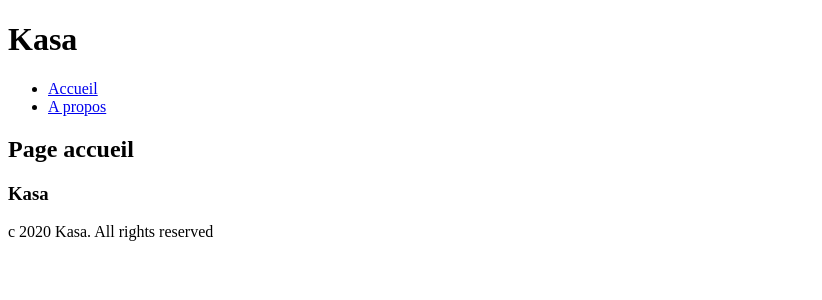
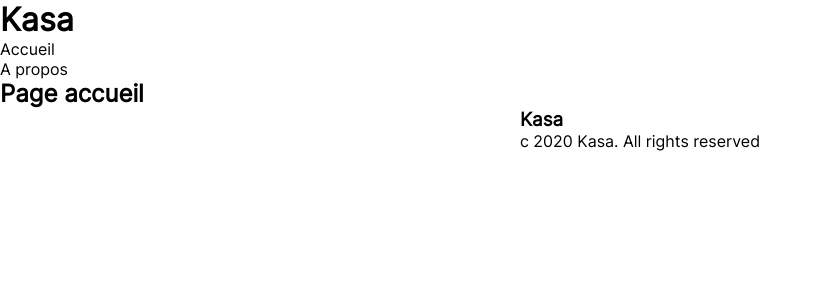
Before and after one commit to Juju8888A/OC-Kasa, a React (Create React App) app: page / in a window 1280 px wide. Shown: the top 300 px of the page, without its empty margins (0-822 px from the left). Built offline with nearby package versions, Linux system fonts and the light colour scheme.

Commit message:
structuration des fichiers sass, création des settings de base

```diff
--- /dev/null
+++ b/src/styles/global_settings.scss
@@ -0,0 +1,39 @@
+// font
+@font-face {
+  font-family: "inter";
+  src: url(../assets/fonts/Inter-Regular.ttf);
+}
+$font-1: inter, sans-serif;
+
+// variables
+$color-1: rgb(255, 96, 96);
+$color-2: white;
+$color-3: black;
+
+// test mixins
+@mixin centerFlex {
+  display: flex;
+  justify-content: center;
+  align-items: center;
+}
+// @include centerFlex
+
+* {
+  padding: 0;
+  margin: 0;
+  box-sizing: border-box;
+}
+
+body {
+  background-color: $color-2;
+  min-height: 100vh;
+  font-family: $font-1;
+}
+
+li {
+  list-style: none;
+
+  a {
+    text-decoration: none;
+  }
+}
--- a/src/styles/index.scss
+++ b/src/styles/index.scss
@@ -0,0 +1,3 @@
+@import "./global_settings.scss";
+@import "./layout/header.scss";
+@import "./layout/footer.scss";
--- /dev/null
+++ b/src/styles/layout/footer.scss
@@ -0,0 +1,3 @@
+footer {
+  @include centerFlex;
+}
--- /dev/null
+++ b/src/styles/layout/header.scss
@@ -0,0 +1,3 @@
+a {
+  color: $color-3;
+}
```
Also changed, not shown: src/assets/fonts/Inter-Regular.ttf (added).
